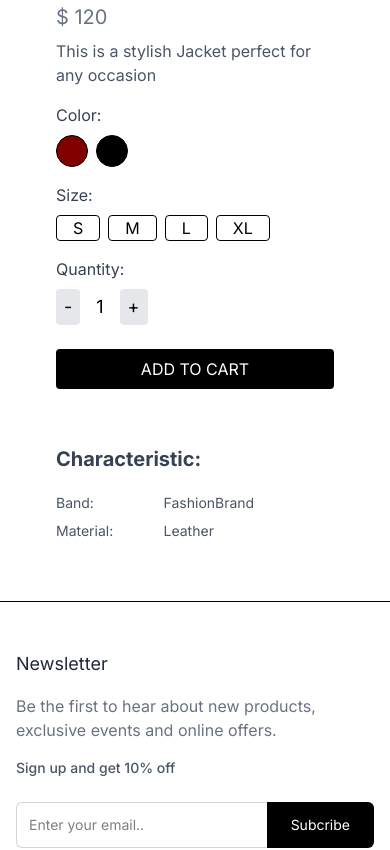
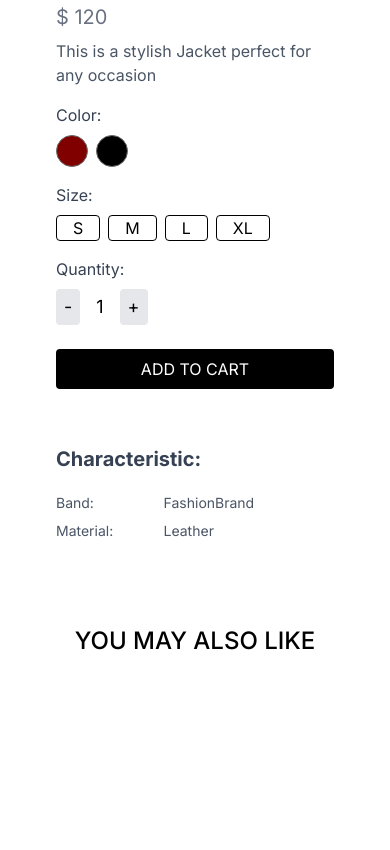
Before and after one commit to Kanghocit/E-commerce, a React (Vite) app in the folder fe/: page / in a window 390 px wide. Shown: the part 3060-3910 px from the top of the page. Built offline with nearby package versions, Linux system fonts and the light colour scheme.

Commit message:
product-detail

```diff
--- a/fe/package.json
+++ b/fe/package.json
@@ -14,7 +14,8 @@
     "react": "^19.0.0",
     "react-dom": "^19.0.0",
     "react-icons": "^5.4.0",
-    "react-router-dom": "^7.1.5"
+    "react-router-dom": "^7.1.5",
+    "sonner": "^2.0.1"
   },
   "devDependencies": {
     "@eslint/js": "^9.19.0",
--- a/fe/src/App.jsx
+++ b/fe/src/App.jsx
@@ -1,11 +1,12 @@
 import { BrowserRouter, Route, Routes } from "react-router-dom";
 import UserLayout from "./components/Layout/UserLayout";
 import Home from "./pages/Home";
-
+import { Toaster } from "sonner";
 function App() {
   return (
     <>
       <BrowserRouter>
+        <Toaster position="top-right" />
         <Routes>
           <Route path="/" element={<UserLayout />}>
             {/* User Layout */}
--- a/fe/src/components/Products/ProductDetails.jsx
+++ b/fe/src/components/Products/ProductDetails.jsx
@@ -1,5 +1,6 @@
 import React, { useEffect, useState } from "react";
-
+import { toast } from "sonner";
+import ProductGrid from "./ProductGrid";
 const selectProduct = {
   name: "Stylish Jacket",
   price: 120,
@@ -20,8 +21,70 @@ const selectProduct = {
     },
   ],
 };
+const similarProducts = [
+  {
+    _id: 1,
+    name: "Product 1",
+    price: 100,
+    images: [
+      { url: "https://picsum.photos/500/500?random=3", altText: "Product 1" },
+    ],
+  },
+  {
+    _id: 2,
+    name: "Product 2",
+    price: 200,
+    images: [
+      { url: "https://picsum.photos/500/500?random=3", altText: "Product 2" },
+    ],
+  },
+  {
+    _id: 3,
+    name: "Product 3",
+    price: 300,
+    images: [
+      { url: "https://picsum.photos/500/500?random=3", altText: "Product 3" },
+    ],
+  },
+  {
+    _id: 4,
+    name: "Product 4",
+    price: 400,
+    images: [
+      { url: "https://picsum.photos/500/500?random=4", altText: "Product 4" },
+    ],
+  },
+];
 const ProductDetails = () => {
   const [mainImage, setMainImage] = useState("");
+  const [selectedSize, setSelectedSize] = useState("");
+  const [selectedColor, setSelectedColor] = useState("");
+  const [quantity, setQuantity] = useState(1);
+  const [isButtonDisable, setIsButtonDisable] = useState(false);
+  const handleQuantityChange = (action) => {
+    if (action === "plus") setQuantity((prev) => prev + 1);
+    if ((action === "minus") & (quantity > 1)) setQuantity((prev) => prev - 1);
+  };
+  const handleAddToCart = () => {
+    if (!selectedColor || !selectedSize) {
+      toast.error(
+        !selectedColor && !selectedSize
+          ? "Please select a size and color before adding to cart."
+          : !selectedSize
+          ? "Please select a size before adding to cart."
+          : "Please select a color before adding to cart.",
+        { duration: 1000 }
+      );
+      return;
+    }
+    setIsButtonDisable(true);
+    setTimeout(() => {
+      toast.success("Product added to cart!", {
+        duration: 1000,
+      });
+      setIsButtonDisable(false);
+    }, 500);
+  };
   useEffect(() => {
     if (selectProduct?.images?.length > 0) {
       setMainImage(selectProduct.images[0].url);
@@ -88,7 +151,12 @@ const ProductDetails = () => {
                 {selectProduct.colors.map((color) => (
                   <button
                     key={color}
-                    className="h-8 w-8 rounded-full border"
+                    onClick={() => setSelectedColor(color)}
+                    className={`h-8 w-8 rounded-full border ${
+                      selectedColor === color
+                        ? "border-black border-4"
+                        : "border-gray-300"
+                    }`}
                     style={{
                       backgroundColor: color.toLocaleLowerCase(),
                       filter: "brightness(0.5)",
@@ -101,7 +169,13 @@ const ProductDetails = () => {
               <p className="text-gray-700">Size: </p>
               <div className="flex gap-2 mt-2">
                 {selectProduct.sizes.map((size) => (
-                  <button key={size} className="px-4 rounded border">
+                  <button
+                    key={size}
+                    onClick={() => setSelectedSize(size)}
+                    className={`px-4 rounded border ${
+                      selectedSize === size ? "bg-black text-white" : ""
+                    }`}
+                  >
                     {size}
                   </button>
                 ))}
@@ -110,17 +184,31 @@ const ProductDetails = () => {
             <div className="mb-6">
               <p className="text-gray-700">Quantity:</p>
               <div className="flex items-center space-x-4 mt-2">
-                <button className="px-2 py-1 bg-gray-200 rounded text-lg">
+                <button
+                  className="px-2 py-1 bg-gray-200 rounded text-lg"
+                  onClick={() => handleQuantityChange("minus")}
+                >
                   -
                 </button>
-                <span className="text-lg">1</span>
-                <button className="px-2 py-1 bg-gray-200 rounded text-lg">
+                <span className="text-lg">{quantity}</span>
+                <button
+                  className="px-2 py-1 bg-gray-200 rounded text-lg"
+                  onClick={() => handleQuantityChange("plus")}
+                >
                   +
                 </button>
               </div>
             </div>
-            <button className="bg-black text-white py-2 px-6 rounded w-full mb-4">
-              ADD TO CART
+            <button
+              disabled={isButtonDisable}
+              className={`bg-black text-white py-2 px-6 rounded w-full mb-4 ${
+                isButtonDisable
+                  ? "cursor-not-allowed opacity-50"
+                  : "hover:bg-gray-900"
+              }`}
+              onClick={handleAddToCart}
+            >
+              {isButtonDisable ? "ADDING...." : "ADD TO CART"}
             </button>
             <div className="mt-10 text-gray-700">
               <h3 className="text-xl font-bold mb-4">Characteristic:</h3>
@@ -139,6 +227,13 @@ const ProductDetails = () => {
             </div>
           </div>
         </div>
+
+        <div className="mt-20">
+          <h2 className="text-2xl text-center font-medium mb-4">
+            YOU MAY ALSO LIKE
+          </h2>
+          <ProductGrid products={similarProducts} />
+        </div>
       </div>
     </div>
   );
--- /dev/null
+++ b/fe/src/components/Products/ProductGrid.jsx
@@ -0,0 +1,16 @@
+import React from "react";
+import { Link } from "react-router-dom";
+
+const ProductGrid = ({ products }) => {
+  return (
+    <div className="grid grid-cols-1 sm:grid-cols-2 lg:grid-cols-4">
+      {products.map((product, index) => (
+        <Link key={index} to={`/product/${product._id}`} className="block">
+          <div className="bg-white p-4 rounded-lg"></div>
+        </Link>
+      ))}
+    </div>
+  );
+};
+
+export default ProductGrid;
```
Also changed, not shown: 1 other file (tests, documents, lock files or other folders).
